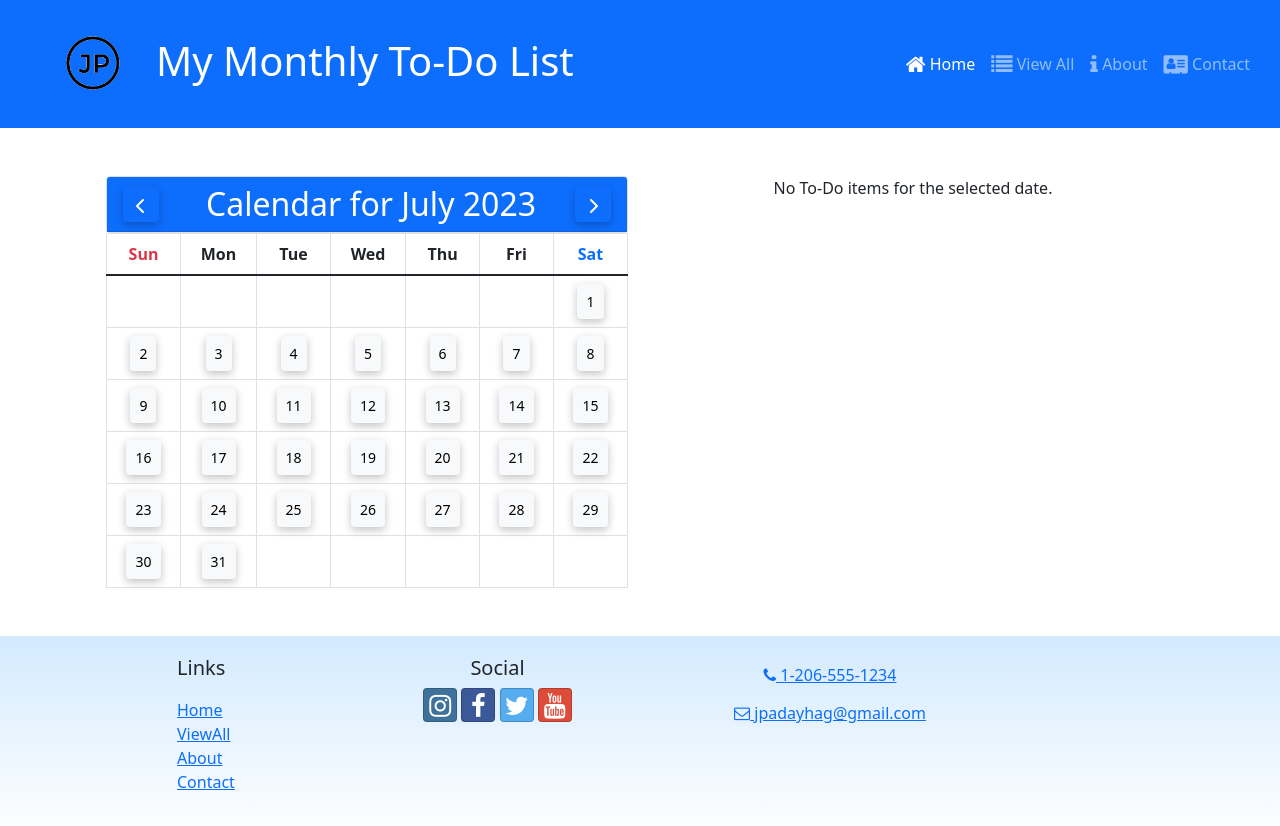
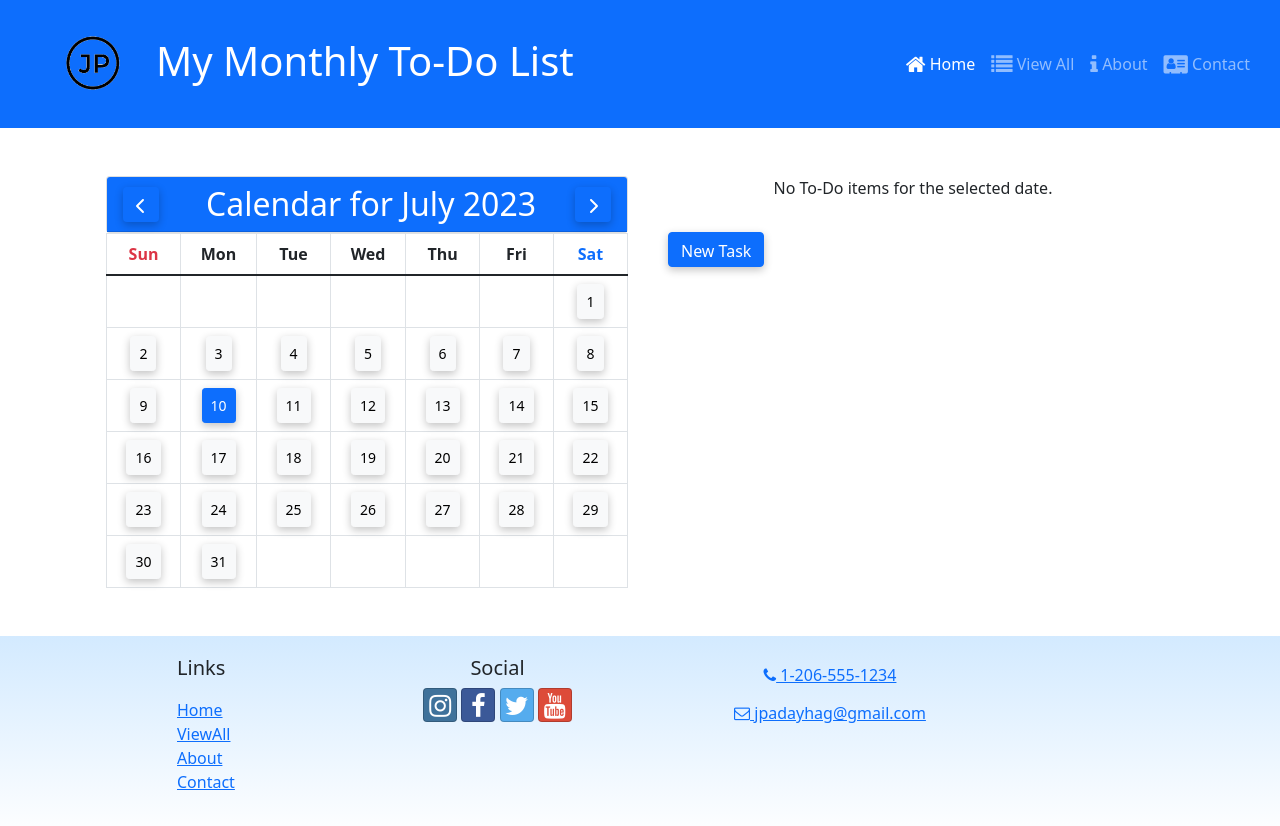
Before and after one commit to jpaulkaito/TodoListApp, a React (Create React App) app: page / in a window 1280 px wide. Shown: the top 826 px of the page. Built offline with nearby package versions, Linux system fonts and the light colour scheme.

Commit message:
make current date default display

```diff
--- a/src/components/Calendar.js
+++ b/src/components/Calendar.js
@@ -1,4 +1,4 @@
-import React, { useState } from 'react';
+import React, { useState, useEffect } from 'react';
 import { FontAwesomeIcon } from '@fortawesome/react-fontawesome';
 import { faChevronLeft, faChevronRight } from '@fortawesome/free-solid-svg-icons';
 
@@ -7,9 +7,15 @@ const Calendar = ({ onDateClick }) => {
   const [currentDate, setCurrentDate] = useState(new Date());
   const [selectedDate, setSelectedDate] = useState(null);
 
+  useEffect(() => {
+    setSelectedDate(currentDate);
+    onDateClick(currentDate);
+  }, []);
+
   const handleDateClick = (dayNumber) => {
     const { year, month } = getYearAndMonth();
     const date = new Date(year, month, dayNumber);
+    console.log(date);
     setSelectedDate(date);
     onDateClick(date);
   };
```
